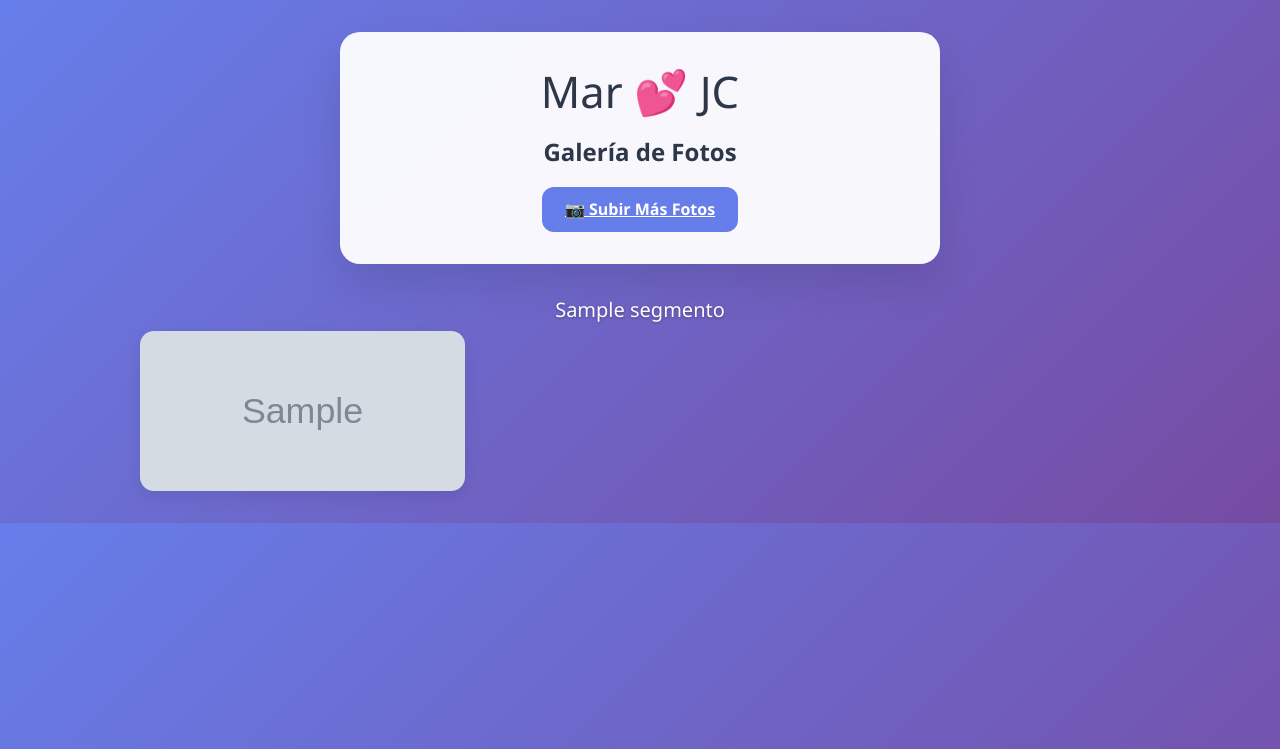
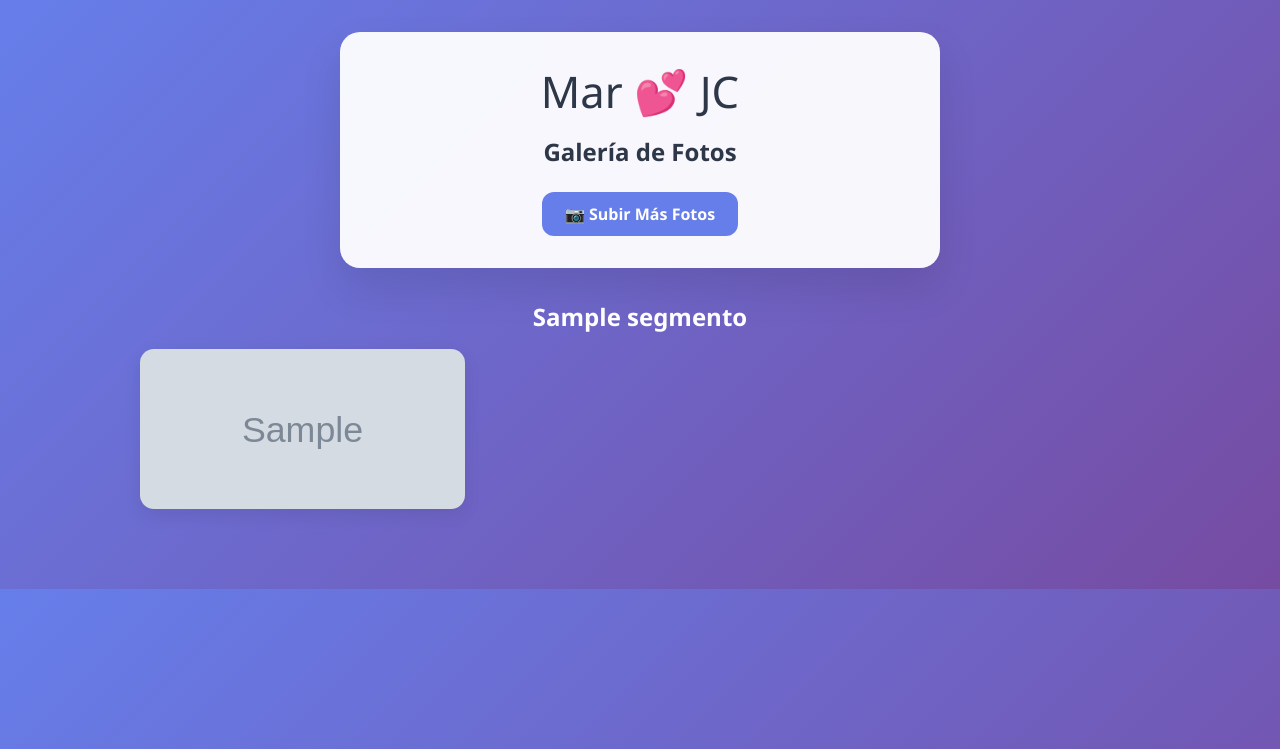
Before and after one commit to Nanrehr/fotos-boda, a Flask app: template templates/gallery.html in a window 1280 px wide. Shown: the top 749 px of the page. Run offline with Flask 3, Linux system fonts and the light colour scheme; the template is opened without the code that fills it: most values are stand-ins (such as "Sample title", 1, 10 or a date in 2020); grey boxes marked "Sample" are stand-in pictures.

Commit message:
Actualizar gallery.html

```diff
--- a/templates/gallery.html
+++ b/templates/gallery.html
@@ -4,94 +4,135 @@
   <meta charset="UTF-8" />
   <meta name="viewport" content="width=device-width,initial-scale=1.0" />
   <title>🖼️ Galería – Boda Mar & Juan Carlos</title>
+
   <style>
-    *{margin:0;padding:0;box-sizing:border-box}
+    * {margin: 0; padding: 0; box-sizing: border-box;}
     body {
-      font-family:'Segoe UI',sans-serif;
-      background:linear-gradient(135deg,#667eea 0%,#764ba2 100%);
-      padding:2rem 1rem; color:#2d3748;
-    }
-    .header {
-      background:rgba(255,255,255,.95);backdrop-filter:blur(10px);
-      border-radius:20px;padding:2rem;max-width:600px;
-      margin:0 auto 2rem;text-align:center;
-      box-shadow:0 20px 40px rgba(0,0,0,.1);
-    }
-    .heart {font-size:2.5rem;animation:beat 2s infinite both;margin-bottom:1rem}
-    @keyframes beat{0%,100%{transform:scale(1)}50%{transform:scale(1.1)}}
-    h1{margin-bottom:.5rem}
-    .actions{display:flex;justify-content:center;margin-top:1.2rem}
-    .btn {
-      padding:.7rem 1.4rem;border:none;border-radius:12px;
-      font-weight:600;display:inline-flex;align-items:center;
-      gap:.4rem;cursor:pointer;font-size:1rem;
-      background:#667eea;color:#fff;
+      font-family: 'Segoe UI', sans-serif;
+      background: linear-gradient(135deg, #667eea 0%, #764ba2 100%);
+      padding: 2rem 1rem;
+      color: #2d3748;
     }
 
-    /* Títulos de sección */
-    .segment-title {
-      font-size:1.25rem;
-      margin:2rem 0 .5rem;
-      color:#fff;
-      text-shadow:0 1px 3px rgba(0,0,0,.3);
-      text-align:center;
+    .header {
+      background: rgba(255,255,255,.95);
+      backdrop-filter: blur(10px);
+      border-radius: 20px;
+      padding: 2rem;
+      max-width: 600px;
+      margin: 0 auto 2rem;
+      text-align: center;
+      box-shadow: 0 20px 40px rgba(0,0,0,.1);
+    }
+
+    .heart {font-size: 2.5rem; animation: beat 2s infinite both; margin-bottom: 1rem;}
+    @keyframes beat {0%, 100% {transform: scale(1);} 50% {transform: scale(1.1);}}
+    h1 {margin-bottom: .5rem;}
+
+    .btn {
+      padding: .7rem 1.4rem;
+      border: none;
+      border-radius: 12px;
+      font-weight: 600;
+      display: inline-flex;
+      align-items: center;
+      gap: .4rem;
+      cursor: pointer;
+      font-size: 1rem;
+      background: #667eea;
+      color: #fff;
+      text-decoration: none;
+      margin-top: 1rem;
+    }
+
+    .bloque {
+      margin-bottom: 3rem;
+    }
+
+    .bloque h2 {
+      margin-bottom: 1rem;
+      color: #fff;
+      text-align: center;
+      font-size: 1.5rem;
+      font-weight: bold;
     }
 
     .gallery {
-      display:grid;gap:.8rem;
-      grid-template-columns:repeat(auto-fill,minmax(48%,1fr));
-      max-width:1000px;margin:0 auto;
-    }
-    @media(min-width:600px){
-      .gallery{grid-template-columns:repeat(auto-fill,minmax(30%,1fr))}
-    }
-    .photo {
-      border-radius:14px;overflow:hidden;
-      box-shadow:0 6px 18px rgba(0,0,0,.08);
-      cursor:pointer;
-    }
-    .photo img {
-      width:100%;height:160px;object-fit:cover;display:block;
+      display: grid;
+      gap: .8rem;
+      grid-template-columns: repeat(auto-fill, minmax(48%, 1fr));
+      max-width: 1000px;
+      margin: 0 auto;
     }
 
-    /* Modal */
+    @media(min-width: 600px) {
+      .gallery {
+        grid-template-columns: repeat(auto-fill, minmax(30%, 1fr));
+      }
+    }
+
+    .photo {
+      border-radius: 14px;
+      overflow: hidden;
+      box-shadow: 0 6px 18px rgba(0,0,0,.08);
+      cursor: pointer;
+    }
+
+    .photo img {
+      width: 100%;
+      height: 160px;
+      object-fit: cover;
+      display: block;
+    }
+
     .modal {
-      display:none;position:fixed;z-index:999;
-      left:0;top:0;width:100vw;height:100vh;
-      background:rgba(0,0,0,.8);justify-content:center;
-      align-items:center;
+      display: none;
+      position: fixed;
+      z-index: 999;
+      left: 0;
+      top: 0;
+      width: 100vw;
+      height: 100vh;
+      background-color: rgba(0,0,0,0.8);
+      justify-content: center;
+      align-items: center;
     }
+
     .modal img {
-      max-width:90vw;max-height:90vh;
-      border-radius:10px;box-shadow:0 0 20px rgba(255,255,255,.2);
+      max-width: 90vw;
+      max-height: 90vh;
+      border-radius: 10px;
+      box-shadow: 0 0 20px rgba(255,255,255,0.2);
     }
-    .modal:active {display:none;}
+
+    .modal:active {
+      display: none;
+    }
   </style>
 </head>
+
 <body>
   <section class="header">
     <div class="heart">Mar 💕 JC</div>
     <h1>Galería de Fotos</h1>
-    <div class="actions">
     <a href="/" class="btn">📷 Subir Más Fotos</a>
-    </div>
   </section>
 
-  <!-- Recorremos cada franja y sus fotos -->
   {% for nombre, fotos in segmentos.items() %}
     {% if fotos %}
-      <div class="segment-title">{{ nombre }}</div>
+      <div class="bloque">
+        <h2>{{ nombre }}</h2>
         <div class="gallery">
           {% for foto in fotos %}
             <div class="photo" onclick="verFoto('{{ foto }}')">
-            <img src="{{ foto }}" alt="Foto de boda">
+              <img src="{{ foto }}" alt="Foto">
             </div>
           {% endfor %}
+        </div>
       </div>
     {% endif %}
   {% endfor %}
 
-  <!-- Modal de ampliación -->
   <div class="modal" id="modal" onclick="cerrarModal()">
     <img id="modalImg" src="">
   </div>
@@ -99,9 +140,11 @@
   <script>
     function verFoto(src) {
       const modal = document.getElementById('modal');
-      document.getElementById('modalImg').src = src;
+      const img = document.getElementById('modalImg');
+      img.src = src;
       modal.style.display = 'flex';
     }
+
     function cerrarModal() {
       document.getElementById('modal').style.display = 'none';
     }
```
Lines whose indentation alone changed are shown as unchanged.
